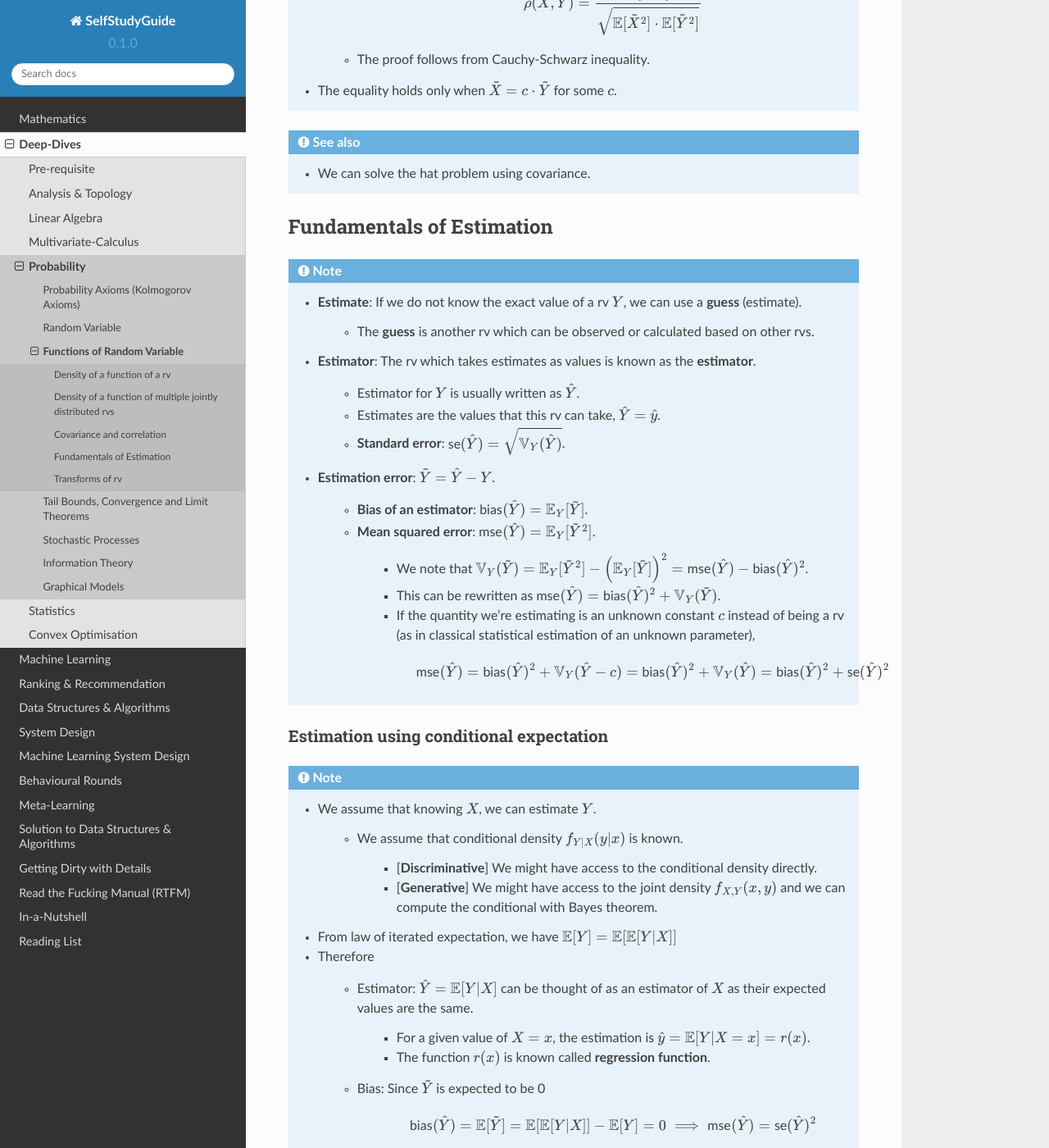
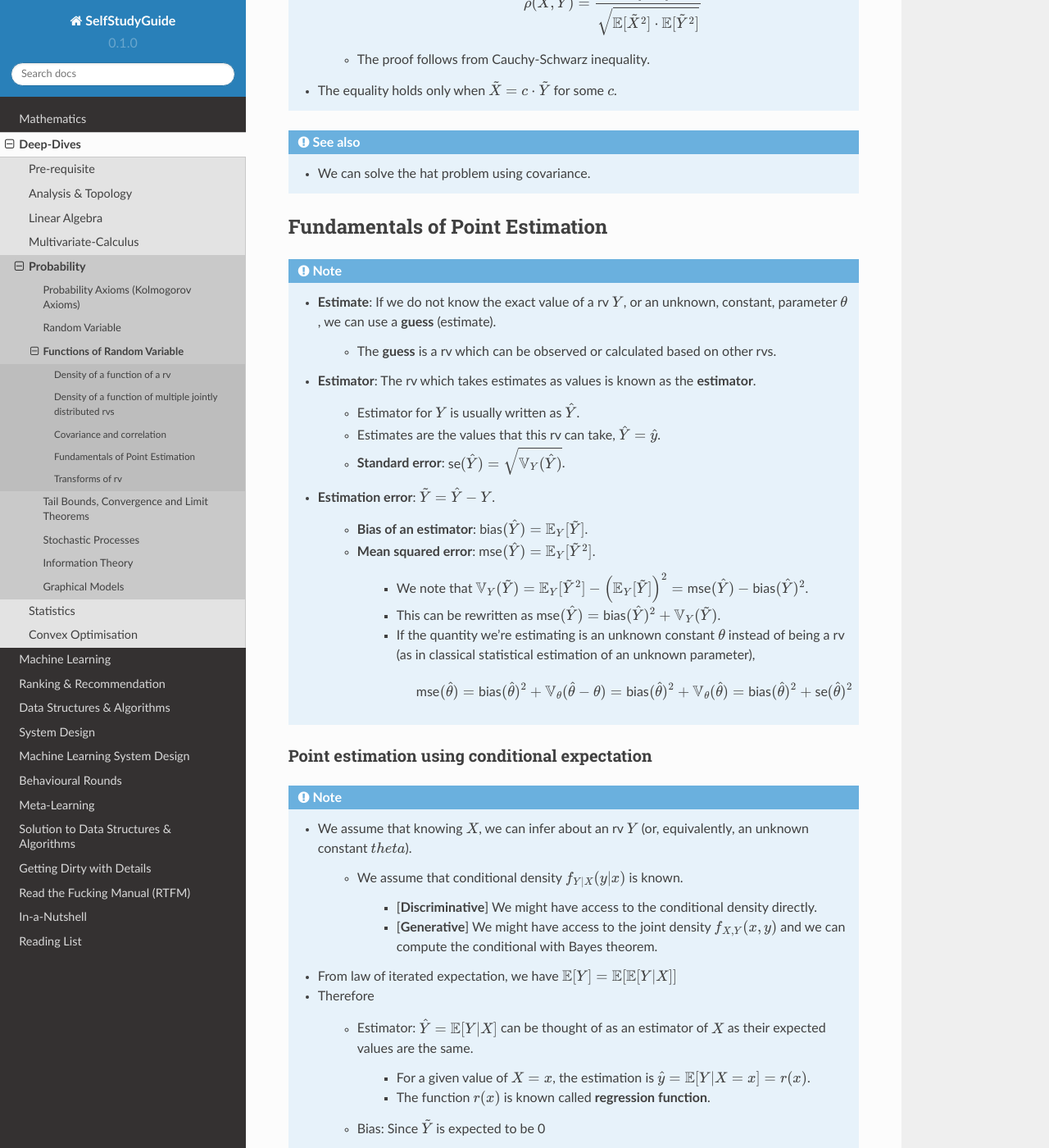
Before and after one commit to uselesstechjunks/leetcode, a Sphinx documentation site: the page built from docs/source/math/prob/func.rst, in a window 1280 px wide and 1400 px high, scrolled down 3935 px. Shown: the whole window at 82% size. Built offline with Sphinx 7.4.7 and the Read the Docs theme 2.0.0, drawn with Linux system fonts in a browser that asks for light colours.

Commit message:
Update func.rst

```diff
--- a/docs/source/math/prob/func.rst
+++ b/docs/source/math/prob/func.rst
@@ -133,12 +133,12 @@ Covariance is defined between two rvs as :math:`\mathrm{Cov}(X,Y)=\mathbb{E}[(X-
 	* We can solve the hat problem using covariance.
 
 ******************************************************************************************
-Fundamentals of Estimation
+Fundamentals of Point Estimation
 ******************************************************************************************
 .. note::
-	* **Estimate**: If we do not know the exact value of a rv :math:`Y`, we can use a **guess** (estimate).
+	* **Estimate**: If we do not know the exact value of a rv :math:`Y`, or an unknown, constant, parameter :math:`\theta`, we can use a **guess** (estimate).
 
-		* The **guess** is another rv which can be observed or calculated based on other rvs.
+		* The **guess** is a rv which can be observed or calculated based on other rvs.
 	* **Estimator**: The rv which takes estimates as values is known as the **estimator**.
 
 		* Estimator for :math:`Y` is usually written as :math:`\hat{Y}`.
@@ -151,14 +151,14 @@ Fundamentals of Estimation
 
 			* We note that :math:`\mathbb{V}_Y(\tilde{Y})=\mathbb{E}_Y[\tilde{Y}^2]-\left(\mathbb{E}_Y[\tilde{Y}]\right)^2=\text{mse}(\hat{Y})-\text{bias}(\hat{Y})^2`.
 			* This can be rewritten as :math:`\text{mse}(\hat{Y})=\text{bias}(\hat{Y})^2+\mathbb{V}_Y(\tilde{Y})`.
-			* If the quantity we're estimating is an unknown constant :math:`c` instead of being a rv (as in classical statistical estimation of an unknown parameter),
+			* If the quantity we're estimating is an unknown constant :math:`\theta` instead of being a rv (as in classical statistical estimation of an unknown parameter),
 
-				.. math:: \text{mse}(\hat{Y})=\text{bias}(\hat{Y})^2+\mathbb{V}_Y(\hat{Y}-c)=\text{bias}(\hat{Y})^2+\mathbb{V}_Y(\hat{Y})=\text{bias}(\hat{Y})^2+\text{se}(\hat{Y})^2
+				.. math:: \text{mse}(\hat{\theta})=\text{bias}(\hat{\theta})^2+\mathbb{V}_\theta(\hat{\theta}-\theta)=\text{bias}(\hat{\theta})^2+\mathbb{V}_\theta(\hat{\theta})=\text{bias}(\hat{\theta})^2+\text{se}(\hat{\theta})^2
 
-Estimation using conditional expectation
+Point estimation using conditional expectation
 ==========================================================================================
 .. note::
-	* We assume that knowing :math:`X`, we can estimate :math:`Y`.
+	* We assume that knowing :math:`X`, we can infer about an rv :math:`Y` (or, equivalently, an unknown constant :math:`theta`).
 
 		* We assume that conditional density :math:`f_{Y|X}(y|x)` is known.
 
```
